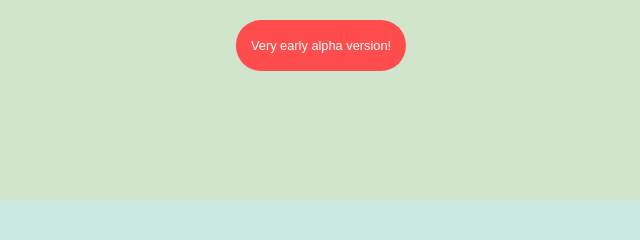
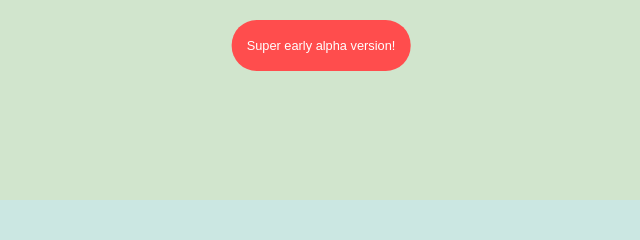
Before and after one commit to azariak/MoonwalkWithEinstein, a plain HTML site: page index.html in a window 1280 px wide. Shown: the top 240 px of the page, 319-959 px from the left. Drawn offline with nearby package versions, Linux system fonts and the light colour scheme.

Commit message:
Updated README

```diff
--- a/index.html
+++ b/index.html
@@ -12,7 +12,7 @@
 </head>
 <body>
     <div class="development-banner">
-        <p>Very early alpha version!</p>
+        <p>Super early alpha version!</p>
     </div>
     <div id="start-screen">
         <h1>MOONWALK WITH EINSTEIN</h1>
```
Also changed, not shown: 1 other file.
